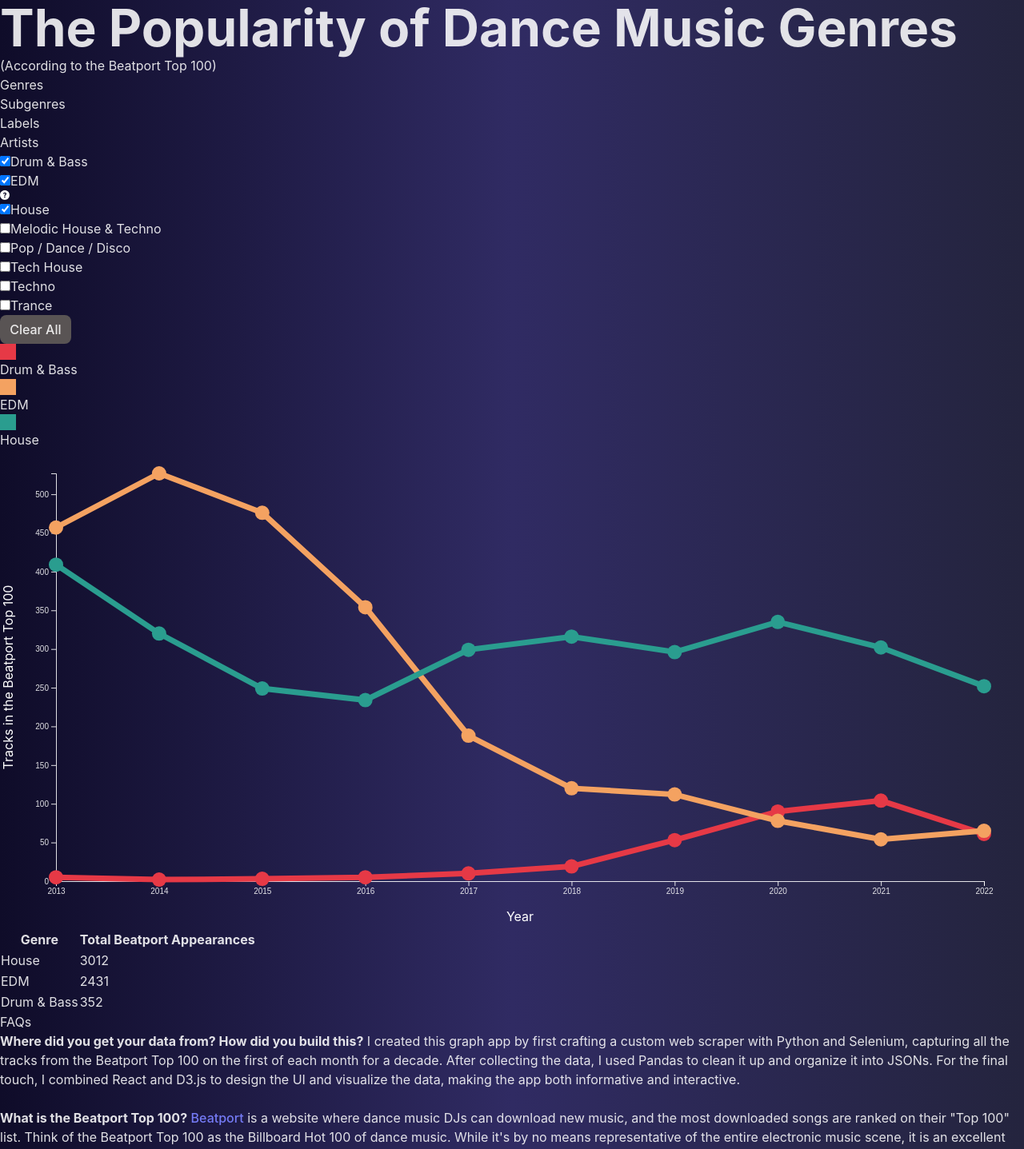
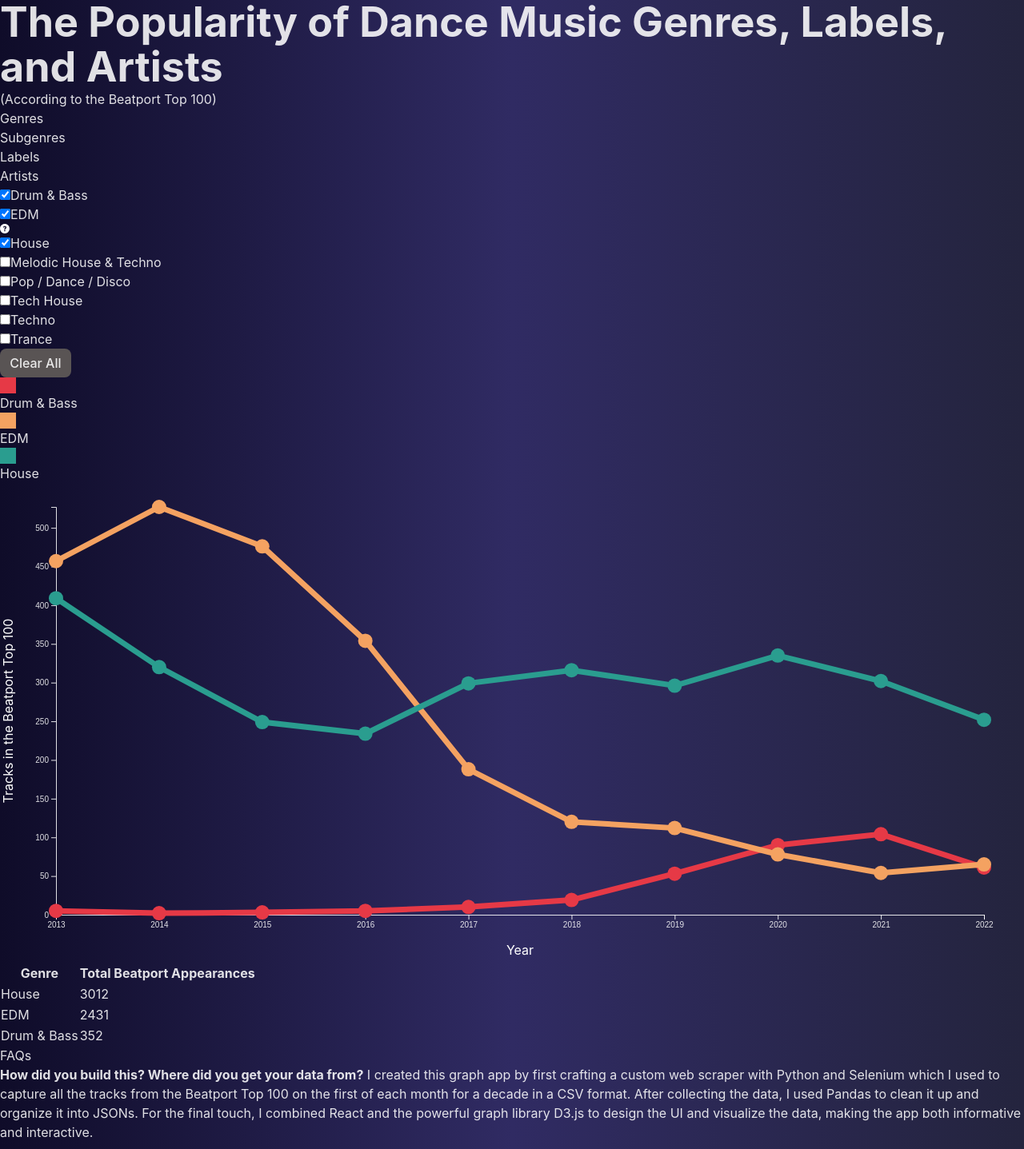
Before and after one commit to thomasfaddegon/beat-trends, a React (Vite) app: page / in a window 1280 px wide. Shown: the top 1437 px of the page at 80% size. Built offline with nearby package versions, Linux system fonts and the light colour scheme.

Commit message:
header and copy changes

```diff
--- a/src/App.tsx
+++ b/src/App.tsx
@@ -139,8 +139,8 @@ const App: React.FC = () => {
         )}
       </div>
       <div className="max-w-screen-xl w-full flex flex-grow flex-col px-8 ">
-        <h1 className="mb-4 text-5xl text-center">
-          The Popularity of Dance Music Genres
+        <h1 className="mb-4 text-center max-w-4xl self-center">
+          The Popularity of Dance Music Genres, Labels, and Artists
         </h1>
         <h2 className="mb-10 text-center text-xl">
           (According to the Beatport Top 100)
--- a/src/FAQ.tsx
+++ b/src/FAQ.tsx
@@ -4,23 +4,24 @@ const FAQ = () => {
       <h2 className="text-4xl font-bold mb-4">FAQs</h2>
       <p>
         <strong>
-          Where did you get your data from? How did you build this?
+          How did you build this? Where did you get your data from?
         </strong>{" "}
         I created this graph app by first crafting a custom web scraper with
-        Python and Selenium, capturing all the tracks from the Beatport Top 100
-        on the first of each month for a decade. After collecting the data, I
-        used Pandas to clean it up and organize it into JSONs. For the final
-        touch, I combined React and D3.js to design the UI and visualize the
-        data, making the app both informative and interactive.
+        Python and Selenium which I used to capture all the tracks from the
+        Beatport Top 100 on the first of each month for a decade in a CSV
+        format. After collecting the data, I used Pandas to clean it up and
+        organize it into JSONs. For the final touch, I combined React and the
+        powerful graph library D3.js to design the UI and visualize the data,
+        making the app both informative and interactive.
       </p>
       <p>
         <strong>What is the Beatport Top 100?</strong>{" "}
         <a href="https://beatport.com">Beatport</a> is a website where dance
-        music DJs can download new music, and the most downloaded songs are
-        ranked on their "Top 100" list. Think of the Beatport Top 100 as the
-        Billboard Hot 100 of dance music. While it's by no means representative
-        of the entire electronic music scene, it is an excellent baseline for
-        understanding the overall popularity of different genres over time.
+        music DJs can download new music. The most downloaded songs are ranked
+        on their "Top 100" list, which is basically the Billboard Hot 100 of
+        dance music. While it's by no means representative of the entire
+        electronic music scene, it is a solid baseline for understanding the
+        overall popularity of different genres over time.
       </p>
       <p>
         <strong>Beatport's genre classifications are inaccurate:</strong> I
--- a/src/index.css
+++ b/src/index.css
@@ -32,8 +32,8 @@ a:hover {
 }
 
 h1 {
-  font-size: 4em;
-  line-height: 1.1;
+  font-size: 3.25em;
+  line-height: 3.5rem;
   font-weight: 700;
 }
 
```
